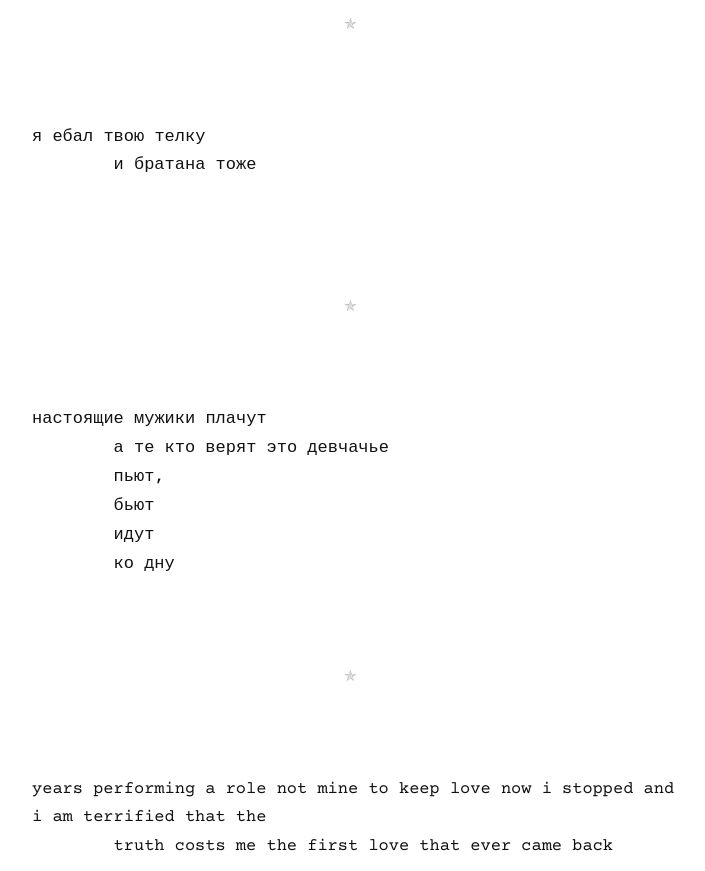
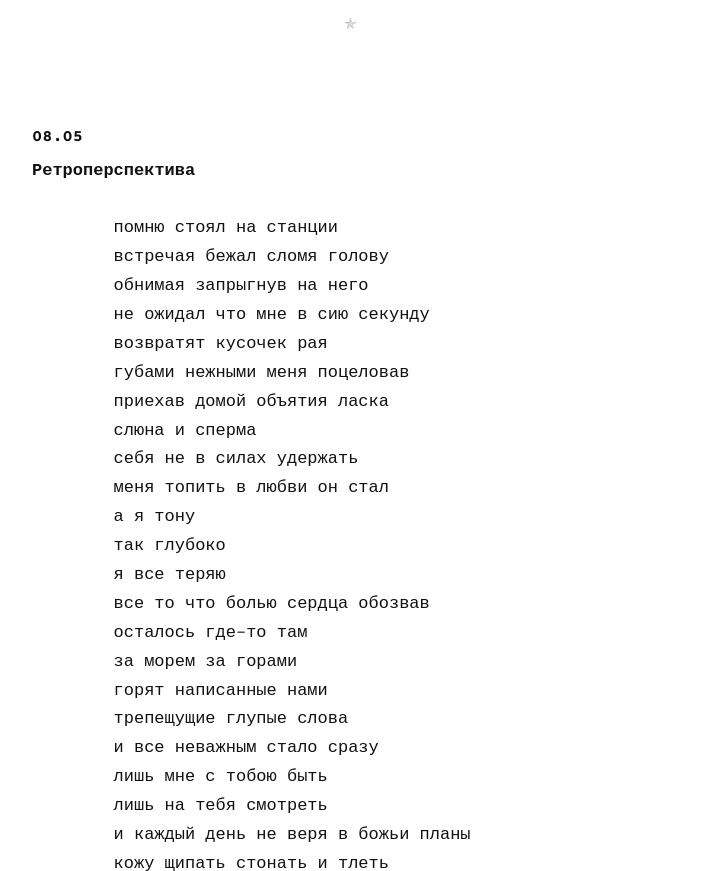
Before and after one commit to vladimirshkandin/vladimirshkandin.github.io, a plain HTML site: page index.html in a window 1280 px wide. Shown: the part 1040-1911 px from the top of the page, without its empty margins (285-990 px from the left). Drawn offline with nearby package versions, Linux system fonts and the light colour scheme.

Commit message:
update: Fri May 15 08:53:50 CEST 2026

```diff
--- a/index.html
+++ b/index.html
@@ -197,6 +197,42 @@
         упокоенные писатель
         машет в путь дорогу ангел
         сон все это на яву</div>
+    </section>
+
+    <div class="divider">✯</div>
+
+    <section class="poem">
+      <h2 class="poem-title">08.05</h2>
+      <div class="poem-body"><strong>Ретроперспектива</strong>
+
+        помню стоял на станции
+        встречая бежал сломя голову
+        обнимая запрыгнув на него
+        не ожидал что мне в сию секунду
+        возвратят кусочек рая
+        губами нежными меня поцеловав
+        приехав домой объятия ласка
+        слюна и сперма
+        себя не в силах удержать
+        меня топить в любви он стал
+        а я тону
+        так глубоко
+        я все теряю
+        все то что болью сердца обозвав
+        осталось где-то там
+        за морем за горами
+        горят написанные нами
+        трепещущие глупые слова
+        и все неважным стало сразу
+        лишь мне с тобою быть
+        лишь на тебя смотреть
+        и каждый день не веря в божьи планы
+        кожу щипать стонать и тлеть
+        твоих ''люблю'' предвосхищая
+        нуждаюсь в них
+        чтоб жить да петь
+
+        / пацан сказал - пацан сделал /</div>
     </section>
 
     <div class="divider">✯</div>
```
